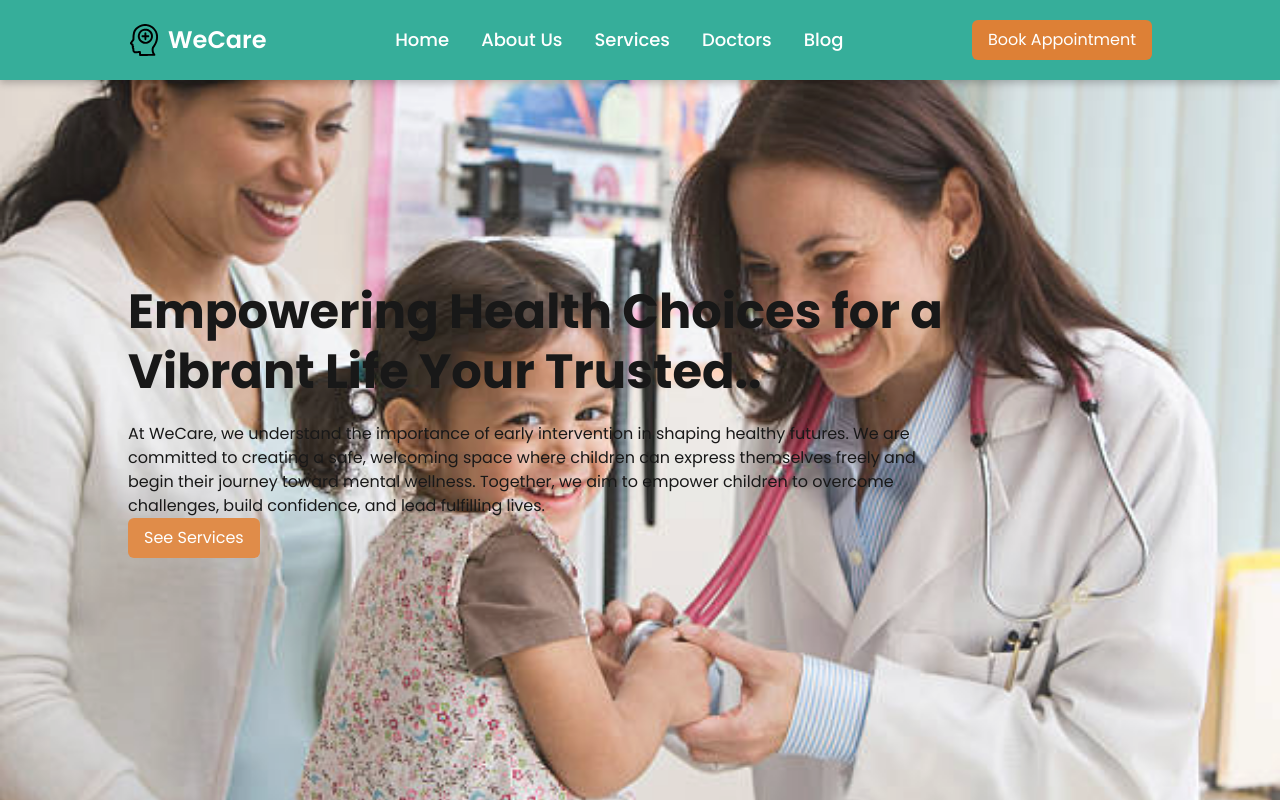
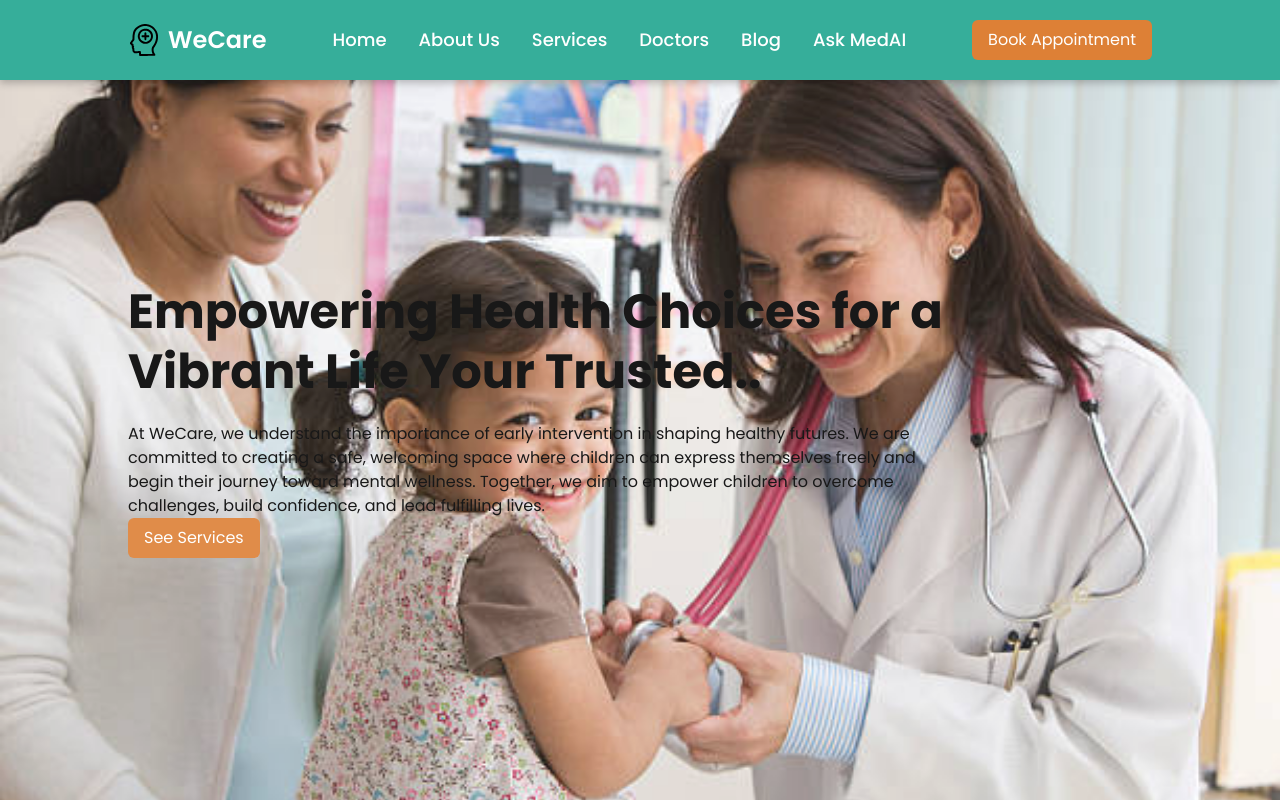
Before and after one commit to nidafatma14/WeCare-website, a React (Vite) app: page / in a window 1280 px wide. Shown: the top 802 px of the page. Built offline with nearby package versions, Linux system fonts and the light colour scheme; the HTML template or start-up script is replaced by a standard one.

Commit message:
added ask medAI

```diff
--- a/src/components/Navbar.jsx
+++ b/src/components/Navbar.jsx
@@ -83,6 +83,14 @@ const Navbar = () => {
             >
               Blog
             </Link>
+            <a
+              href="https://wecare-ai.vercel.app/"
+              target="_blank"
+              rel="noopener noreferrer"
+              className="hover:text-hoverColor transition-all cursor-pointer"
+            >
+              Ask MedAI
+            </a>
           </nav>
 
           <div className=" hidden lg:flex">
@@ -159,6 +167,16 @@ const Navbar = () => {
           >
             Blog
           </Link>
+          <Link
+            to="blogs"
+            spy={true}
+            smooth={true}
+            duration={500}
+            className=" hover:text-hoverColor transition-all cursor-pointer"
+            onClick={closeMenu}
+          >
+            Ask MedAI
+          </Link>
 
           <div className=" lg:hidden">
             <button
```
